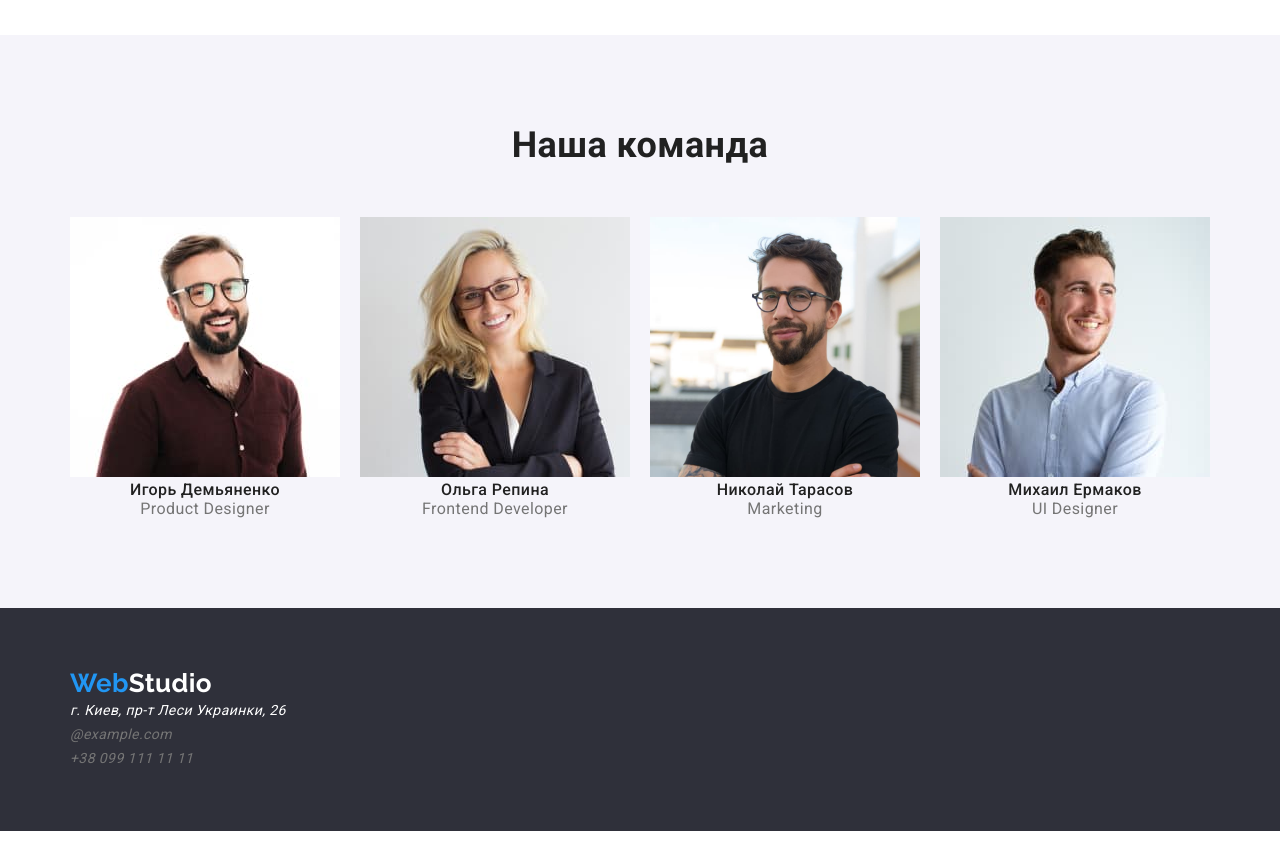
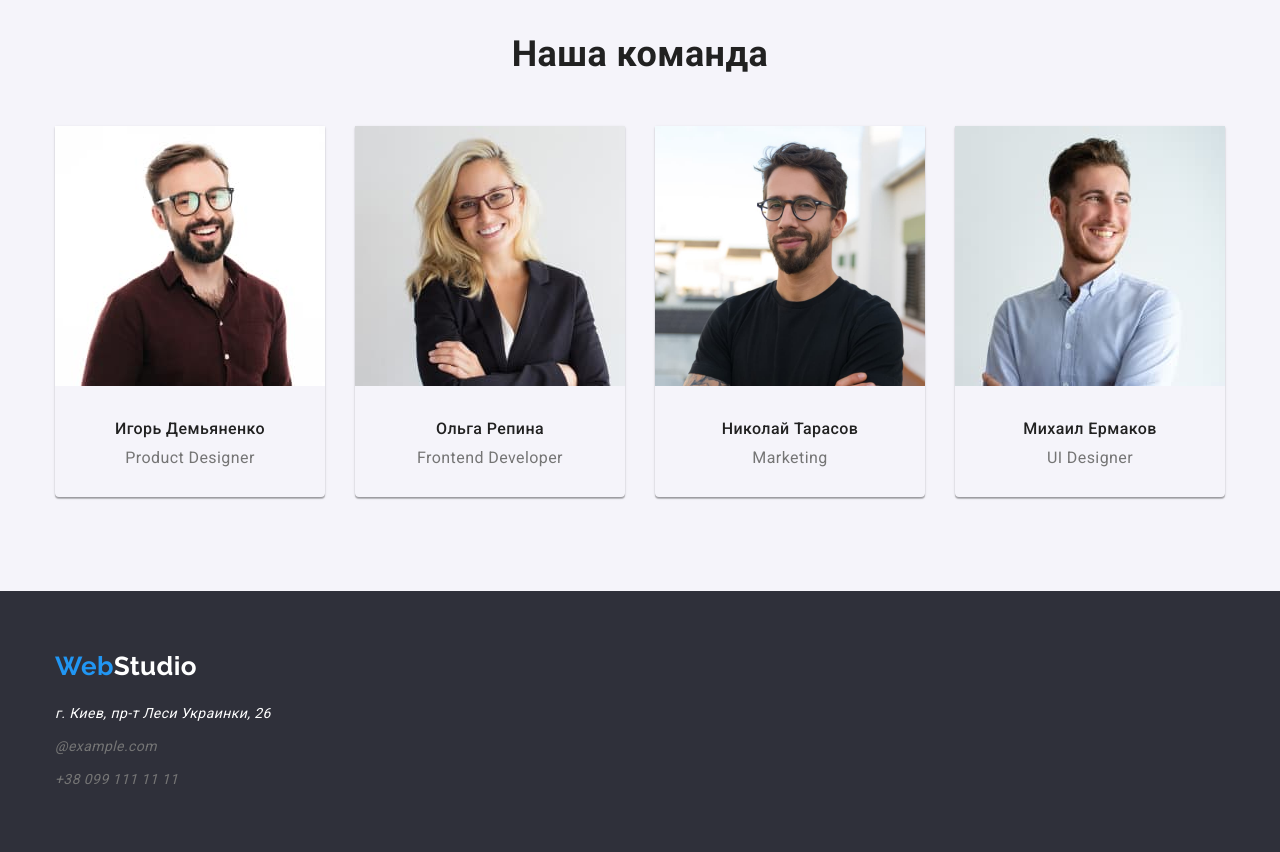
Before and after one commit to RadaSkvortsova/goit-markup-hw-03, a plain HTML site: page index.html in a window 1280 px wide. Shown: the part 1420-2272 px from the top of the page. Before the commit the page ends 2251 px from the top, so only its background shows below. Drawn offline with nearby package versions, Linux system fonts and the light colour scheme.

Commit message:
исправлены ошибки

```diff
--- a/css/style.css
+++ b/css/style.css
@@ -24,9 +24,10 @@ body {
     font-size: 14px;
     letter-spacing: 0.03em;
     background-color: var(--main-background-color);
+    font-style: normal;
 }
 .container {
-    width: 1170px;
+    width: 1200px;
     padding-left: 15px;
     padding-right: 15px;
     margin: auto;
@@ -34,6 +35,7 @@ body {
 header {
     padding-top: 25px;
     padding-bottom: 25px;
+    border: 1px solid #ececec;
 }
 .logo {
     color: var(--primary-text-color);
@@ -53,16 +55,17 @@ header {
 }
 .flex-container {
     display: flex;
+    align-items: center;
 }
 .nav {
     display: flex;
-    margin-left: 90px;
+    margin-left: 93px;
 }
 .nav-contacts {
     display: flex;
     margin-left: auto;
 }
-.indent-left {
+.indent-left:last-child {
     margin-left: 50px;
 }
 .nav-item:not(:last-child) {
@@ -96,6 +99,7 @@ header {
 .dynamic {
     color: var(--color-for-logo);
 }
+
 .hero {
     background-color: var(--section-background-color);
     text-align: center;
@@ -122,20 +126,23 @@ header {
     border-radius: 4px;
     letter-spacing: 0.06em;
 }
-.section-indent{
-    margin-top: 90px;
+.section-indent {
+    padding-top: 94px;
 }
-.skills-list{
+.skills-list {
     display: flex;
 }
-.skills-list-item:not(:last-child){
+.skills-list-item {
+    width: 270px;
+}
+.skills-list-item:not(:last-child) {
     margin-right: 30px;
 }
 .skills-title {
     font-weight: 700;
     text-transform: uppercase;
     line-height: 1.14;
-    margin-bottom: 25px;
+    margin-bottom: 10px;
 }
 .skills-desc {
     color: var(--title-text-color);
@@ -149,24 +156,36 @@ header {
     line-height: 1.16;
     margin-bottom: 50px;
 }
-.work-list{
+.work-list {
     display: flex;
     justify-content: space-between;
 }
+.work-list li {
+    width: 370px;
+}
 .team {
     background-color: var(--accent-background-color);
-    padding-top: 90px;
-    padding-bottom: 90px;
+    padding-top: 94px;
+    padding-bottom: 94px;
 }
-.team-items{
+.team-list {
+    padding: 30px;
+}
+.team-items {
     display: flex;
     justify-content: space-between;
     text-align: center;
+}
+.team-items li {
+    box-shadow: 0px 1px 3px rgba(0, 0, 0, 0.12), 0px 1px 1px rgba(0, 0, 0, 0.14),
+        0px 2px 1px rgba(0, 0, 0, 0.2);
+    border-radius: 0px 0px 4px 4px;
 }
 .team-title-list {
     font-weight: 500;
     font-size: 16px;
     line-height: 1.19;
+    margin-bottom: 10px;
 }
 .team-title-desc {
     font-size: 16px;
@@ -175,6 +194,11 @@ header {
 }
 .footer-list {
     padding-left: 0px;
+    font-style: inherit;
+    margin-top: 20px;
+}
+.footer-list li:not(:last-child) {
+    margin-bottom: 9px;
 }
 .footer-list-item {
     text-decoration: none;
@@ -212,7 +236,7 @@ footer {
 
 .portfolio {
     text-align: center;
-    visibility: hidden
+    visibility: hidden;
 }
 .button-item {
     border: none;
@@ -229,7 +253,7 @@ footer {
     background-color: var(--color-for-logo);
     cursor: pointer;
 }
-.select{
+.select {
     padding-bottom: 90px;
 }
 .select-item {
@@ -240,19 +264,19 @@ footer {
     text-align: center;
     margin-bottom: 50px;
 }
-.img{
+.img {
     display: flex;
     flex-wrap: wrap;
 }
-.img-item{
+.img-item {
     width: 360px;
     margin-right: 30px;
     margin-bottom: 30px;
 }
-.img-item:nth-child(3n){
+.img-item:nth-child(3n) {
     margin-right: 0px;
 }
-.img-item:nth-last-child(-n+3){
+.img-item:nth-last-child(-n + 3) {
     margin-bottom: 0;
 }
 .img-decorate .img-title {
--- a/index.html
+++ b/index.html
@@ -24,13 +24,19 @@
                         ><span class="logo-color">Web</span>Studio</a
                     >
                     <ul class="nav list-style">
-                        <li class="nav-item"><a href="./index.html" class="nav-list dynamic">Студия</a></li>
+                        <li class="nav-item">
+                            <a href="./index.html" class="nav-list dynamic"
+                                >Студия</a
+                            >
+                        </li>
                         <li class="nav-item">
                             <a href="./portfolio.html" class="nav-list"
                                 >Портфолио</a
                             >
                         </li>
-                        <li class="nav-item"><a href="#" class="nav-list">Контакты</a></li>
+                        <li class="nav-item">
+                            <a href="#" class="nav-list">Контакты</a>
+                        </li>
                     </ul>
                 </nav>
 
@@ -43,7 +49,9 @@
                         >
                     </li>
                     <li class="indent-left">
-                        <a href="tel+380961111111" class="contacts-items list-style"
+                        <a
+                            href="tel+380961111111"
+                            class="contacts-items list-style"
                             >+38 096 111 11 11</a
                         >
                     </li>
@@ -74,8 +82,8 @@
                         <li class="skills-list-item">
                             <h3 class="skills-title">Пунктуальность</h3>
                             <p class="skills-desc">
-                                Задача организации, в особенности же рамки и место
-                                обучения кадров влечет за собой.
+                                Задача организации, в особенности же рамки и
+                                место обучения кадров влечет за собой.
                             </p>
                         </li>
                         <li class="skills-list-item">
@@ -133,8 +141,12 @@
                                 width="270"
                                 alt="Игорь Демьяненко"
                             />
-                        <h3 class="team-title-list">Игорь Демьяненко</h3>
+                            <div class="team-list">
+                                <h3 class="team-title-list">
+                                    Игорь Демьяненко
+                                </h3>
                                 <p class="team-title-desc">Product Designer</p>
+                            </div>
                         </li>
                         <li>
                             <img
@@ -142,8 +154,12 @@
                                 width="270"
                                 alt="Ольга Репина"
                             />
+                            <div class="team-list">
                                 <h3 class="team-title-list">Ольга Репина</h3>
-                        <p class="team-title-desc">Frontend Developer</p>
+                                <p class="team-title-desc">
+                                    Frontend Developer
+                                </p>
+                            </div>
                         </li>
                         <li>
                             <img
@@ -151,8 +167,10 @@
                                 width="270"
                                 alt="Николай Тарасов"
                             />
+                            <div class="team-list">
                                 <h3 class="team-title-list">Николай Тарасов</h3>
                                 <p class="team-title-desc">Marketing</p>
+                            </div>
                         </li>
                         <li>
                             <img
@@ -160,8 +178,10 @@
                                 width="270"
                                 alt="Михаил Ермаков"
                             />
+                            <div class="team-list">
                                 <h3 class="team-title-list">Михаил Ермаков</h3>
                                 <p class="team-title-desc">UI Designer</p>
+                            </div>
                         </li>
                     </ul>
                 </div>
```
Also changed, not shown: portfolio.html (+22 -9 lines). Lines whose indentation alone changed are shown as unchanged.
